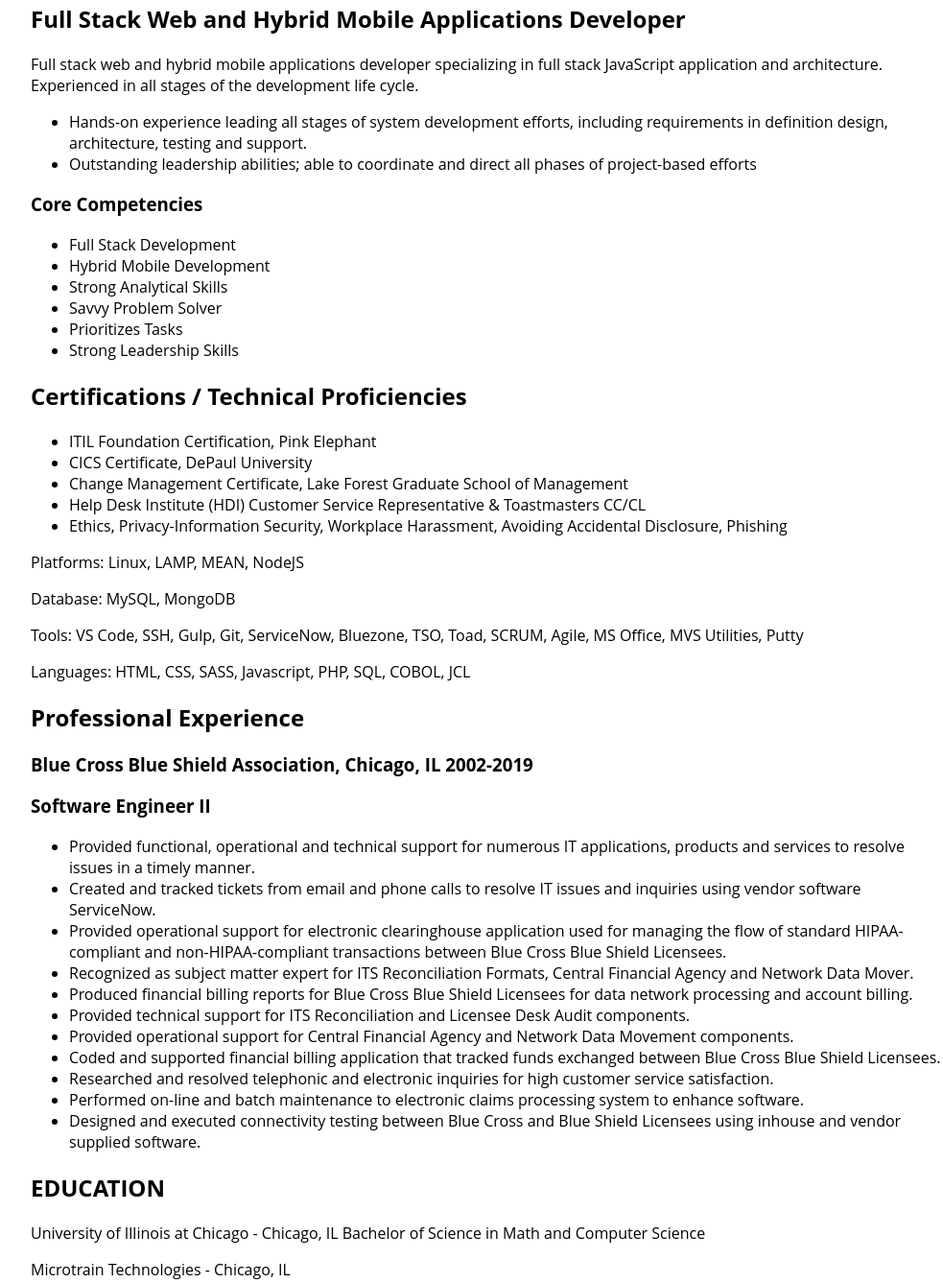
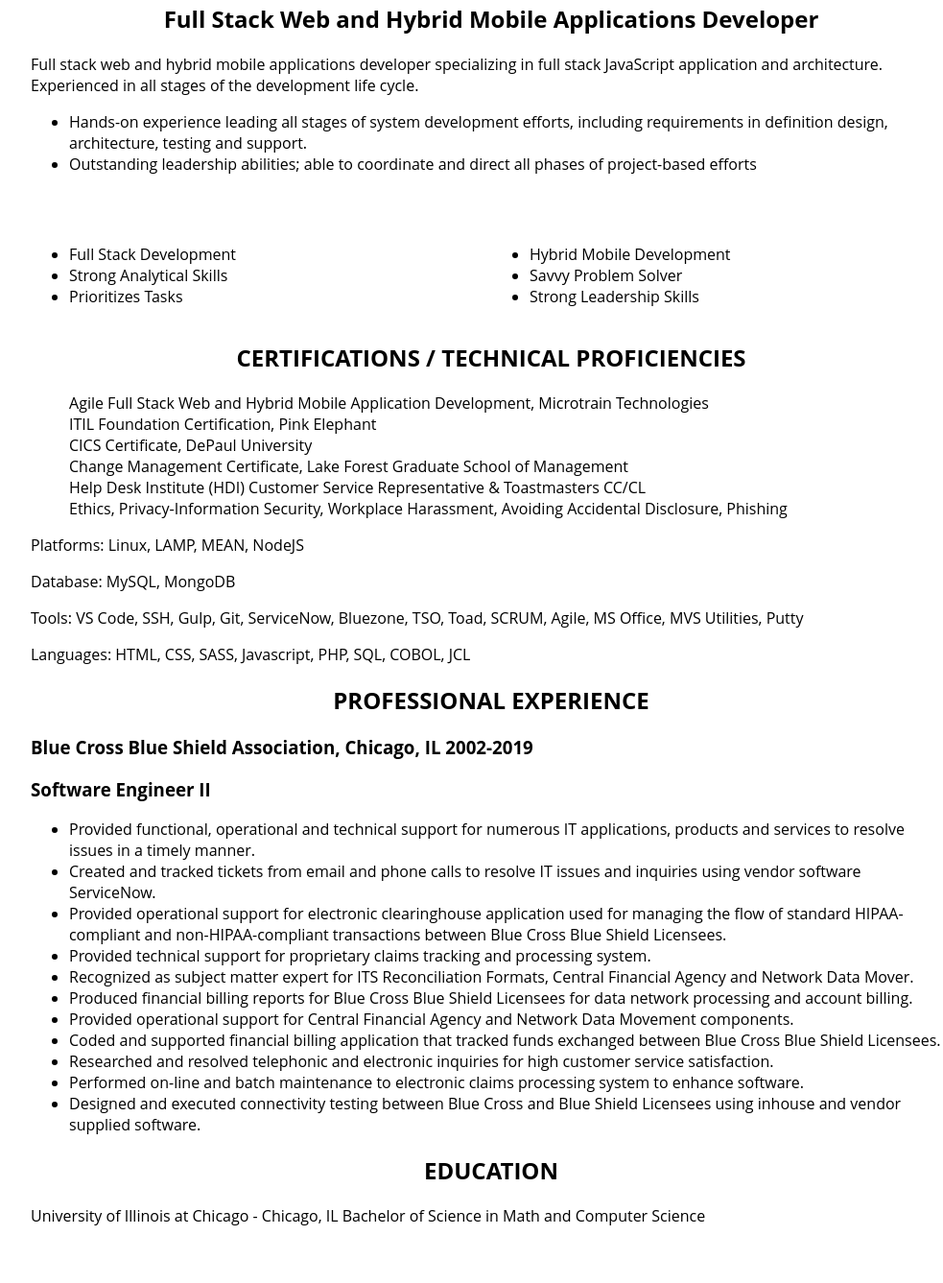
Before and after one commit to prog227/prog227.github.io, a website: page resume.html in a window 1280 px wide. Shown: the part 162-1499 px from the top of the page at 96% size, without its empty margins (128-1111 px from the left). After the commit the page ends 1456 px from the top, so only its background shows below. Drawn offline with Linux system fonts and the light colour scheme.

Commit message:
Updated resume styling in css not in html

```diff
--- a/resume.html
+++ b/resume.html
@@ -38,17 +38,30 @@
           definition design, architecture, testing and support.</li>
         <li> Outstanding leadership abilities; able to coordinate and direct all phases of project-based efforts</li>
       </ul>
-          <h3> Core Competencies</h3>
-          <ul>
-              <li> Full Stack Development</li> <li>Hybrid Mobile Development</li>
-              <li> Strong Analytical Skills</li> <li> Savvy Problem Solver</li>
-              <li> Prioritizes Tasks </li> <li> Strong Leadership Skills</li>
-          </ul>
-      </section>
+      <br>
+          <h3 id="Core Competencies"></h3>
+          <div class="row">
+              <div class="column">
+              <ul>
+                <li> Full Stack Development</li>
+                <li> Strong Analytical Skills</li>
+                <li> Prioritizes Tasks </li>
+              </ul>
+              </div>
+              <div class="column">
+              <ul>
+                <li>Hybrid Mobile Development</li>
+                <li> Savvy Problem Solver</li>
+                <li> Strong Leadership Skills</li>
+              </ul>
+            </div>
+          </div>
+       </section>
       <section>
-      <h2> Certifications / Technical Proficiencies</h2>
+      <h2> CERTIFICATIONS / TECHNICAL PROFICIENCIES</h2>
           <div>
-          <ul>
+          <ul class="nobull">
+                <li> Agile Full Stack Web and Hybrid Mobile Application Development, Microtrain Technologies</li>
                 <li> ITIL Foundation Certification, Pink Elephant</li>
                 <li> CICS Certificate, DePaul University</li>
                 <li> Change Management Certificate, Lake Forest Graduate School of Management</li>
@@ -66,7 +79,7 @@
               </div>
       </section>
       <section>
-      <h2> Professional Experience</h2>
+      <h2> PROFESSIONAL EXPERIENCE</h2>
       <h3> Blue Cross Blue Shield Association, Chicago, IL                      2002-2019</h3>
           </div>
           <h3>Software Engineer II</h4>
@@ -75,9 +88,9 @@
           <li> Created and tracked tickets from email and phone calls to resolve IT issues and inquiries using vendor software ServiceNow.</li>
           <li> Provided operational support for electronic clearinghouse application used for managing the flow of standard
             HIPAA-compliant and non-HIPAA-compliant transactions between Blue Cross Blue Shield Licensees.</li>
+          <li> Provided technical support for proprietary claims tracking and processing system.</li>
           <li> Recognized as subject matter expert for ITS Reconciliation Formats, Central Financial Agency and Network Data Mover.</li>
           <li> Produced financial billing reports for Blue Cross Blue Shield Licensees for data network processing and account billing.</li>
-          <li> Provided technical support for ITS Reconciliation and Licensee Desk Audit components.</li>
           <li> Provided operational support for Central Financial Agency and Network Data Movement components.</li>
           <li> Coded and supported financial billing application that tracked funds exchanged between Blue Cross Blue Shield Licensees.</li>
           <li> Researched and resolved telephonic and electronic inquiries for high customer service satisfaction.</li>
@@ -92,8 +105,6 @@
         <p> University of Illinois at Chicago - Chicago, IL
           Bachelor of Science in Math and Computer Science</p>
         </div>
-        <p> Microtrain Technologies - Chicago, IL</p>
-        <p> Agile Full Stack Web and Hybrid Mobile Application Development, Microtrain Technologies</p>
       </section>
        </main>
 
```
Also changed, not shown: dist/css/main.css.
